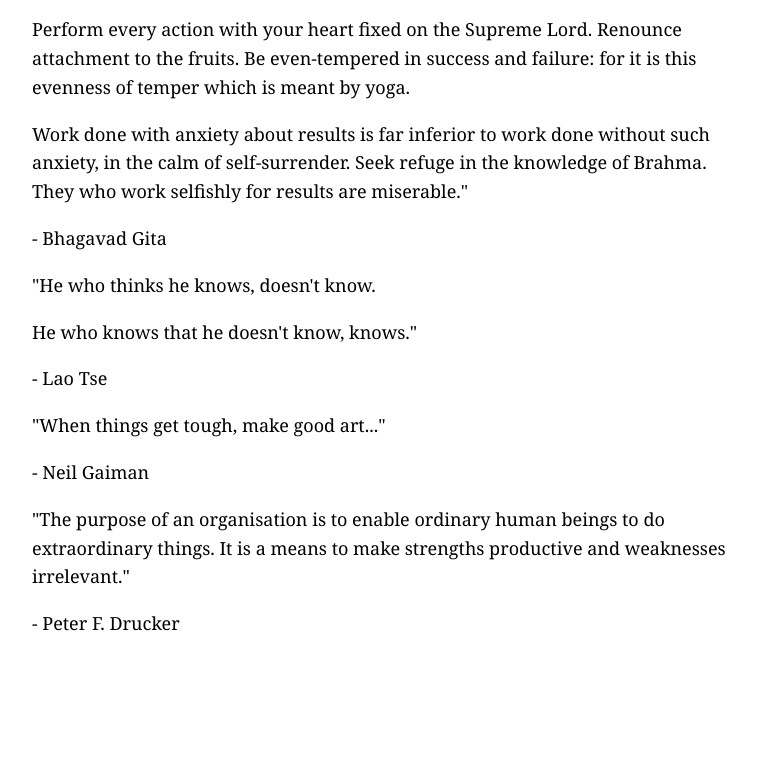
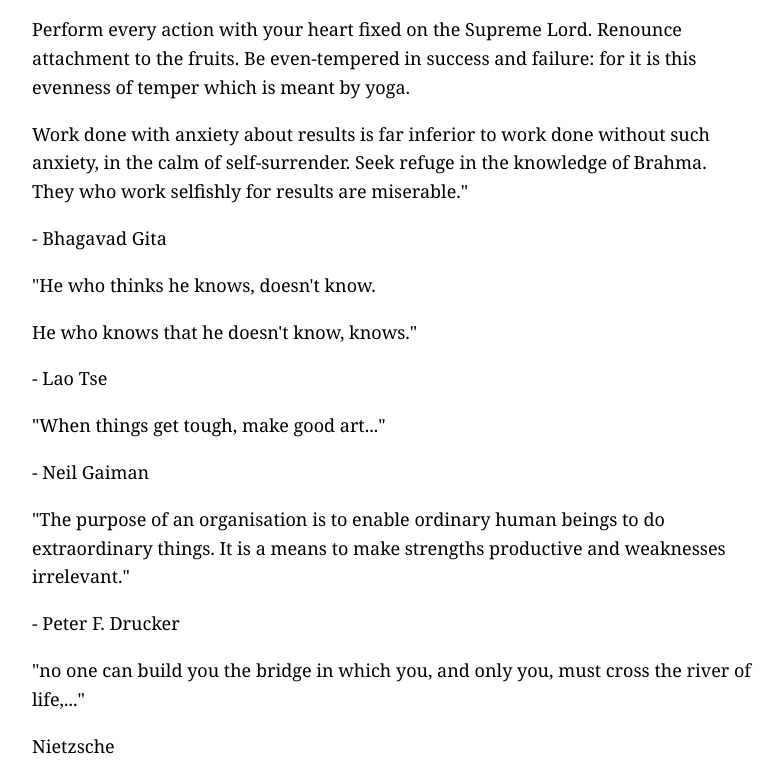
Before and after one commit to shienlong/shienlong.github.io, a plain HTML site: page quote_work.html in a window 1280 px wide. Shown: the part 454-1219 px from the top of the page, without its empty margins (248-1032 px from the left). Before the commit the page ends 1097 px from the top, so only its background shows below. Drawn offline with Linux system fonts and the light colour scheme.

Commit message:
Update quote_work.html

```diff
--- a/quote_work.html
+++ b/quote_work.html
@@ -56,6 +56,7 @@ He who knows that he doesn't know, knows."
 <p>
 - Peter F. Drucker
 </p>
-
+<p>"no one can build you the bridge in which you, and only you, must cross the river of life,..."</p>
+<p>Nietzsche</p>
 </body>
 </html>
```
